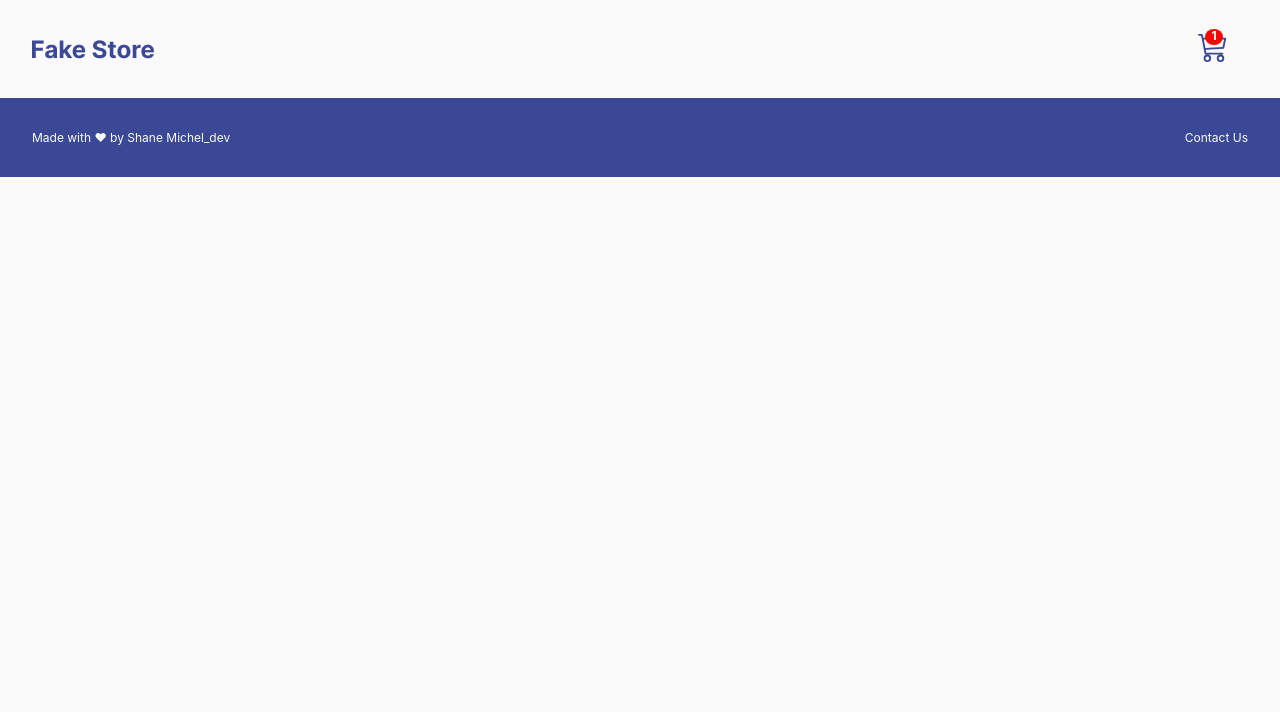
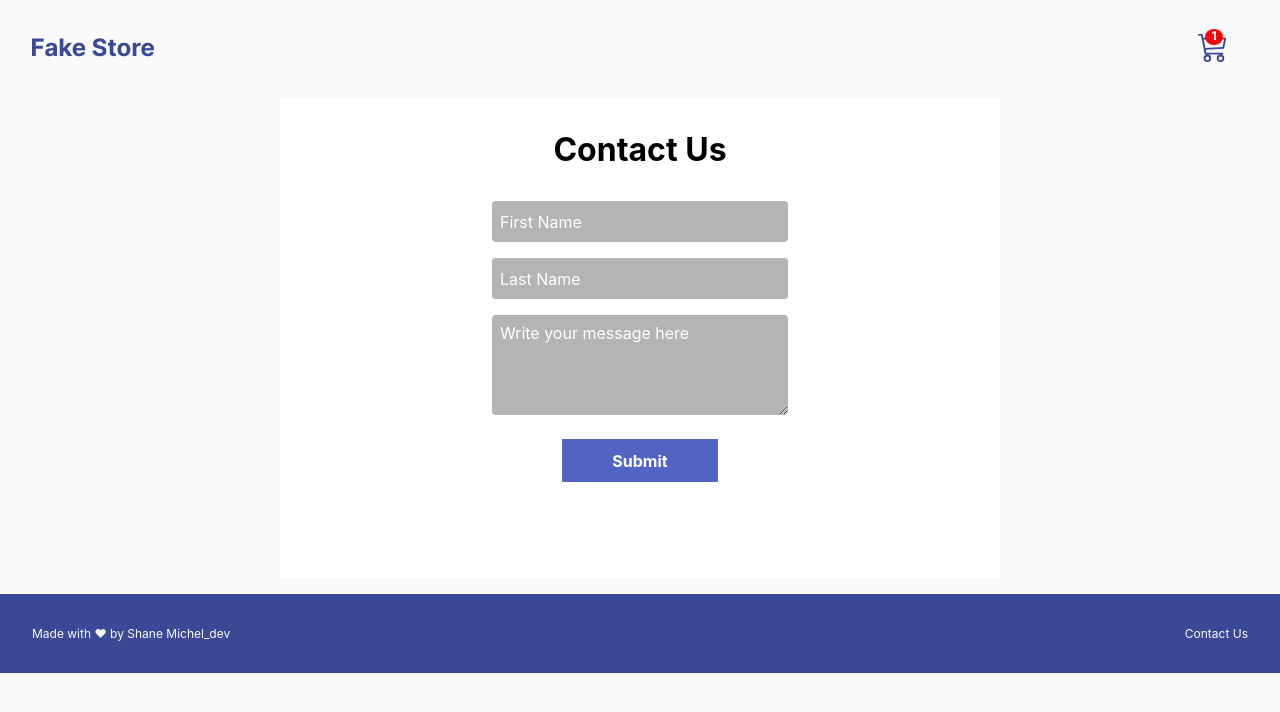
Before and after one commit to Shane-Michel/fake-store, a React (Vite) app: page /contact-us in a window 1280 px wide. Shown: the top 712 px of the page. Built offline with nearby package versions, Linux system fonts and the light colour scheme; a web font is replaced by a local one.

Commit message:
created product details page
fixed links and a tags and logo image.

```diff
--- a/src/App.css
+++ b/src/App.css
@@ -8,6 +8,8 @@
   --cardBorderGray: #EFEFEF;
   --cardElipseGray: #E7E7E7;
   --white: #FFFFFF;
+  --formGray: #B4B4B4;
+  --addCartYellow: #FFD814;
 }
 
 @font-face {
--- a/src/App.jsx
+++ b/src/App.jsx
@@ -1,9 +1,10 @@
-import { useState } from 'react'
 import './App.css'
-import Header from './Components/Header/Header'
-import Homepage from './Pages/Homepage/Homepage'
+import Header from './Components/Header/Header';
+import Homepage from './Pages/Homepage/Homepage';
 import Footer from './Components/Footer/Footer';
 import { BrowserRouter, Routes, Route } from 'react-router-dom';
+import ContactUs from './Pages/ContactUs/ContactUs';
+import ProductDetails from './Pages/ProductDetails/ProductDetails';
 
 function App() {
 
@@ -12,6 +13,8 @@ function App() {
       <Header />
       <Routes>
         <Route path='/' element={<Homepage />}/>
+        <Route path='/contact-us' element={<ContactUs />}/>
+        <Route path='/details/:productId' element={<ProductDetails />}/>
       </Routes>
       <Footer />
     </BrowserRouter>
--- a/src/Components/CategoryBtn/CategoryBtn.css
+++ b/src/Components/CategoryBtn/CategoryBtn.css
@@ -10,3 +10,10 @@
     font-size: 1.25rem;
     margin-right: 2rem;
 }
+
+@media only screen and (max-width: 770px) {
+    .catBtn-container button {
+        font-size: 1rem;
+        margin-right: 1rem;
+    }
+}
--- a/src/Components/Footer/Footer.jsx
+++ b/src/Components/Footer/Footer.jsx
@@ -1,11 +1,12 @@
 import React from 'react'
 import './Footer.css'
+import { Link } from 'react-router-dom'
 
 function Footer() {
   return (
     <div className='footer-container'>
       <p>Made with &#10084; by Shane Michel_dev</p>
-      <a href="#">Contact Us</a>
+      <Link to="/contact-us">Contact Us</Link>
     </div>
   )
 }
--- a/src/Components/Header/Header.jsx
+++ b/src/Components/Header/Header.jsx
@@ -1,13 +1,15 @@
 import React from 'react'
 import './Header.css'
 import {BsCart3} from 'react-icons/bs'
+import { Link } from 'react-router-dom'
+import logo from '../../assets/fake-store-logo.png'
 
 
 function Header() {
 
   return (
     <div className='header-container'>
-        <img src='src/assets/fake-store-logo.png' alt="logo" />
+        <Link to="/"><img src={logo} alt="logo" /></Link>
         <div>
         <BsCart3 className='cart-icon'/>
         <p className='itemsInCart'>1</p>
--- a/src/Components/ItemCard/ItemCard.jsx
+++ b/src/Components/ItemCard/ItemCard.jsx
@@ -1,7 +1,10 @@
 import React from 'react'
 import './ItemCard.css'
+import { Link } from 'react-router-dom'
+
 
 function ItemCard({product}) {
+
 
   return (
     <div className='item-card'>
@@ -9,13 +12,13 @@ function ItemCard({product}) {
         <img src="src/assets/heart.png" alt="" />
       </div>
       <div className='image-container'>
-      <img className='item-img' src={product?.image} alt="item" />
+      <Link to={`/details/${product?.id}`}><img className='item-img' src={product?.image} alt="item" /></Link>
       </div>
       <div className='item-info-container'>
         <p className='item-title'>{product?.title}</p>
         <p className='item-cat'>{product?.category}</p>
       </div>
-      <p className='item-price'>{product?.price}</p>
+      <p className='item-price'>${product?.price}</p>
     </div>
   )
 }
--- /dev/null
+++ b/src/Pages/ContactUs/ContactUs.css
@@ -0,0 +1,66 @@
+.contact-us-container {
+    display: flex;
+    justify-content: center;
+    margin: 0;
+    padding: 0;
+}
+
+.form-container {
+    background-color: var(--white);
+    width: 45rem;
+    height: 30rem;
+}
+
+.contact-us-container h1 {
+    font-size: 2rem;
+    margin: 2rem 0;
+    text-align: center;
+}
+
+.contact-us-container form {
+    display: flex;
+    flex-direction: column;
+    justify-content: center;
+    align-items: center;
+}
+
+#first-name, #last-name {
+    height: 2.5625rem;
+}
+
+#first-name, #last-name, #message {
+    background-color: var(--formGray);
+    margin-bottom: 1rem;
+    width: 18.5rem;
+    border: none;
+    border-radius: 0.25rem;
+}
+
+#first-name::placeholder, #last-name::placeholder, #message::placeholder {
+    font-size: 0.875;
+    color: var(--white);
+    padding: 0.5rem;
+}
+
+.contact-us-container form button {
+    color: var(--white);
+    background-color: var(--searchBlue);
+    width: 9.75rem;
+    height: 2.6875rem;
+    border: none;
+    font-size: 0.875;
+    font-weight: 700;
+    margin-top: 0.5rem;
+}
+
+@media only screen and (max-width: 770px) {
+    .form-container {
+        width: 35rem;
+    }
+}
+
+@media only screen and (max-width: 430px) {
+    .form-container {
+        width: 22.5rem;
+    }
+}
--- /dev/null
+++ b/src/Pages/ContactUs/ContactUs.jsx
@@ -0,0 +1,23 @@
+import React from 'react'
+import './ContactUs.css'
+
+function ContactUs() {
+  return (
+    <div className='contact-us-container'>
+        <div className='form-container'>
+          <h1>Contact Us</h1>
+          <form>
+              <label htmlFor="firstName"></label>
+              <input type="text" name="firstName" id="first-name" placeholder='First Name' />
+              <label htmlFor="lastName"></label>
+              <input type="text" name="lastName" id="last-name"  placeholder='Last Name'/>
+              <label htmlFor="message"></label>
+              <textarea name="message" id="message" cols="30" rows="5" placeholder='Write your message here'></textarea>
+              <button type="submit">Submit</button>
+          </form>
+        </div>
+    </div>
+  )
+}
+
+export default ContactUs
--- a/src/Pages/Homepage/Homepage.css
+++ b/src/Pages/Homepage/Homepage.css
@@ -24,3 +24,14 @@
     flex-wrap: wrap;
     margin-top: 2rem;
 }
+
+@media only screen and (max-width: 770px) {
+    .homepage-container {
+        margin: 0;
+    }
+
+    .btns-container button {
+        font-size: 1rem;
+        margin: 0 1rem 0 2rem;
+    }
+}
--- a/src/Pages/Homepage/Homepage.jsx
+++ b/src/Pages/Homepage/Homepage.jsx
@@ -28,7 +28,6 @@ function Homepage() {
       .then(res => {
         // store the api data
         setProducts(res.data);
-        console.log(res.data);
       })
       .catch(err => console.log(err))
 
@@ -55,7 +54,7 @@ function Homepage() {
         </div>
       </div>
       <div className='items-container'>
-        {products.map(product => <ItemCard key={product.id} product={product} />)}
+        {products.map(product => <ItemCard key={product?.id} product={product} />)}
       </div>
     </div>
   )
--- /dev/null
+++ b/src/Pages/ProductDetails/ProductDetails.css
@@ -0,0 +1,54 @@
+.productDetails-container {
+    display: flex;
+    justify-content: center;
+    align-items: center;
+}
+
+.product-container {
+    display: flex;
+    justify-content: space-around;
+    align-items: center;
+    background-color: var(--white);
+    width: 45rem;
+    height: 30rem;
+}
+
+.product-image {
+    width: 13.5rem;
+    height: auto;
+}
+
+.product-info {
+    display: flex;
+    flex-direction: column;
+    justify-content: space-around;
+    align-items: flex-start;
+    width: 13.5rem;
+    height: auto;
+}
+
+.product-title, .product-price {
+    font-size: 1.5rem;
+    font-weight: 700;
+    margin-bottom: 1rem;
+}
+
+.description-holder {
+    font-size: 1.25rem;
+    font-weight: 600;
+    margin-bottom: 0.5rem;
+}
+
+.description {
+    margin-bottom: 0.5rem;
+}
+
+.product-info button {
+    color: black;
+    background-color: var(--addCartYellow);
+    font-size: 0.875;
+    font-weight: 700;
+    width: 9.75rem;
+    height: 2.5625rem;
+    border: none;
+}
--- /dev/null
+++ b/src/Pages/ProductDetails/ProductDetails.jsx
@@ -0,0 +1,38 @@
+import React, { useEffect, useState } from 'react'
+import './ProductDetails.css'
+import { useParams } from 'react-router-dom'
+import axios from 'axios';
+
+function ProductDetails() {
+
+    const {productId} = useParams();
+    const [product, setProduct] = useState('');
+
+    useEffect(
+        () => {
+            axios.get(`https://fakestoreapi.com/products/${productId}`)
+            .then(res => {
+                console.log(res.data);
+                setProduct(res.data);
+            })
+            .catch(err=>console.log(err))
+        }, []
+    )
+
+  return (
+    <div className='productDetails-container'>
+        <div className='product-container'>
+            <img className='product-image' src={product?.image} alt="product" />
+            <div className='product-info'>
+                <p className='product-title'>{product?.title}</p>
+                <p className='product-price'>${product?.price}</p>
+                <p className='description-holder'>Description</p>
+                <p className='description'>{product?.description}</p>
+                <button>Add to Cart</button>
+            </div>
+        </div>
+    </div>
+  )
+}
+
+export default ProductDetails
```
